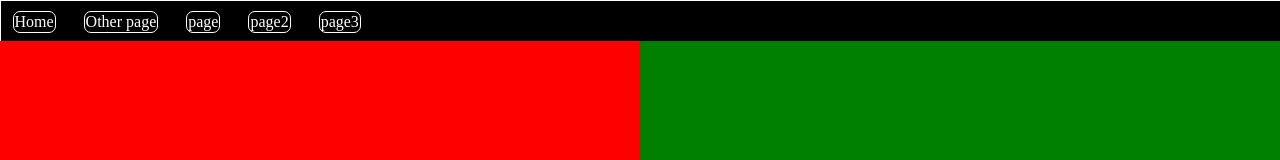
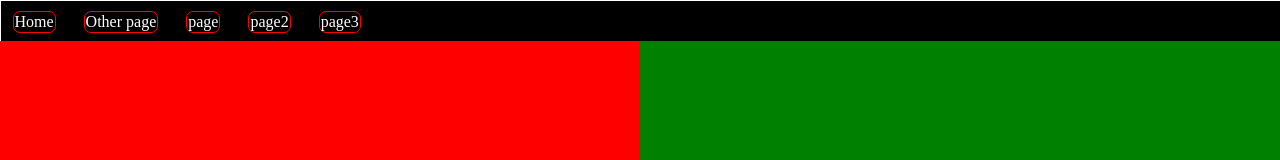
Before and after one commit to abhi-2107/test, a plain HTML site: page index.html in a window 1280 px wide. Shown: the top 160 px of the page. Drawn offline with Linux system fonts and the light colour scheme.

Commit message:
2 files modified

```diff
--- a/styles.css
+++ b/styles.css
@@ -8,6 +8,8 @@
   height: 50vh;
   width: 50%;
   display: inline-block;
+  /* display:none; */
+  /* visibility: hidden; */
 }
 .green {
   background-color: green;
@@ -27,10 +29,11 @@ nav ul {
 nav ul li {
   display: inline-block;
   /* background-color: lightgreen; */
-  border: 1px solid white;
+  border: 1px solid red;
   border-radius: 7px;
   padding: 1px;
   margin: 10px 12px;
+  /* box-sizing: border-box; */
 }
 nav ul li a {
   text-decoration: none;
```
Also changed, not shown: index.html (+1 -1 lines).
